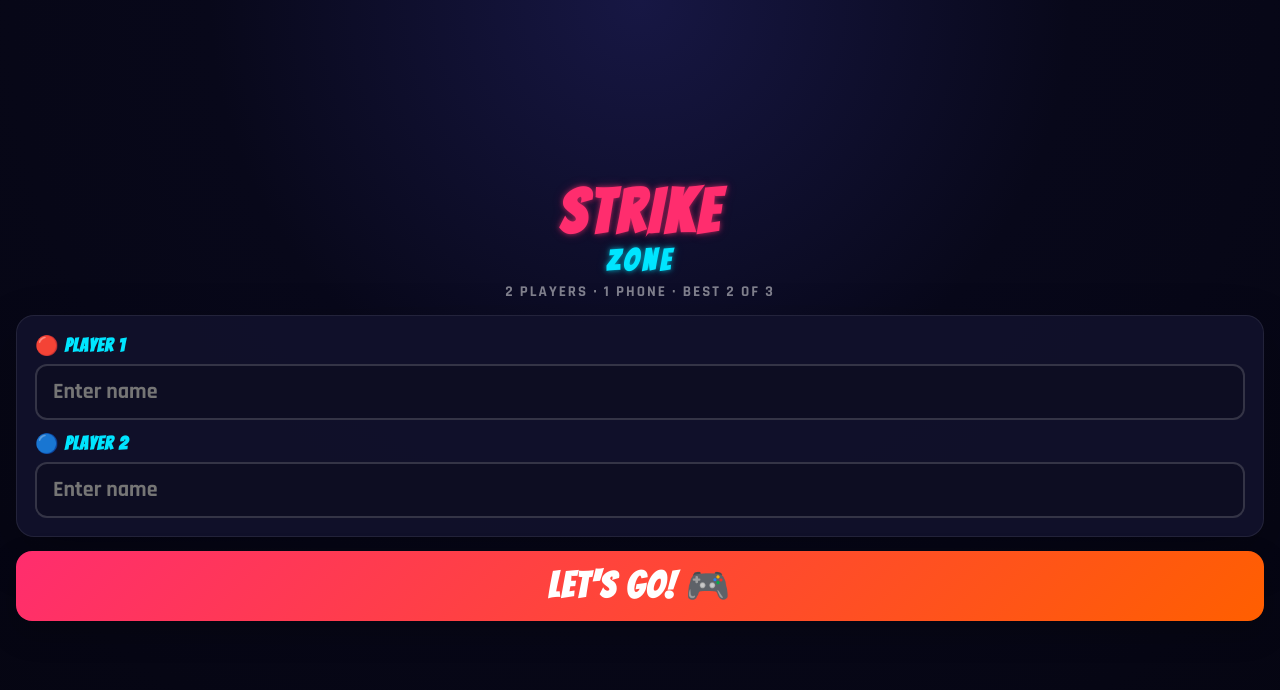
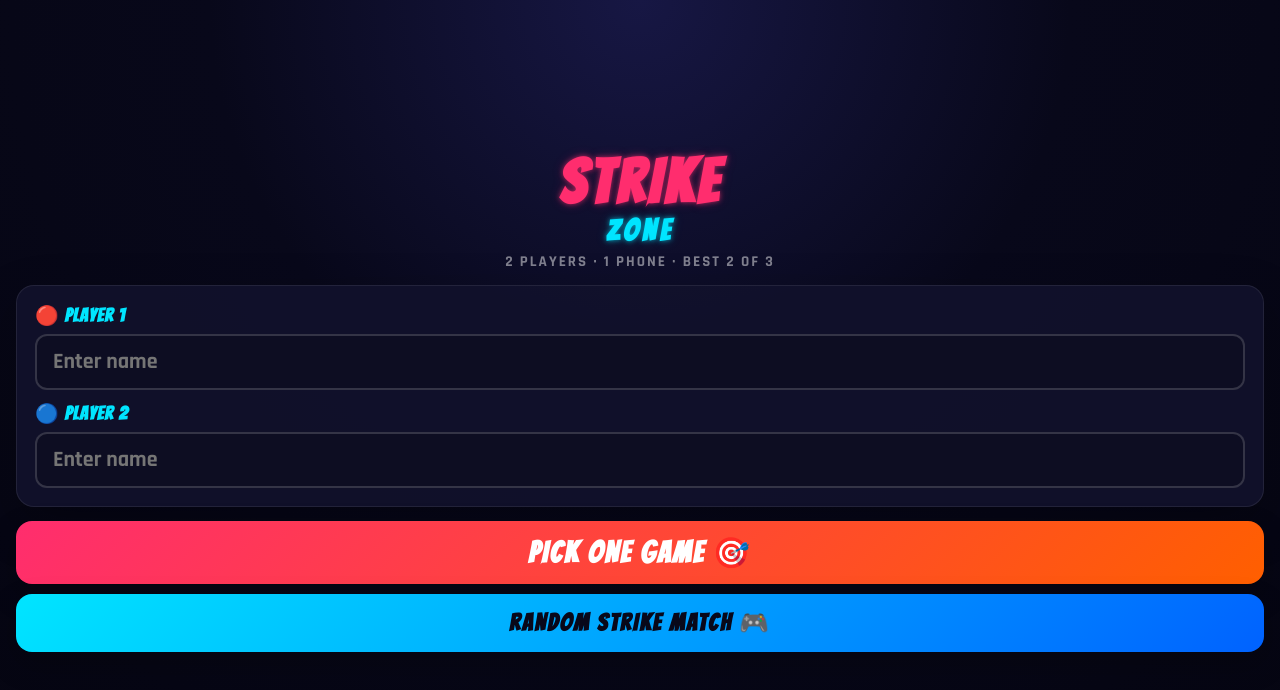
Before and after one commit to royharmon4/claude, a React (Vite) app: page / in a window 1280 px wide. Shown: the top 690 px of the page. Built offline with nearby package versions, Linux system fonts and the light colour scheme.

Commit message:
Add setup option for single game picker

```diff
--- a/src/components/SetupScreen.jsx
+++ b/src/components/SetupScreen.jsx
@@ -2,12 +2,23 @@ import { useMemo, useState } from "react"
 import { LS_NAMES } from "../constants"
 import { readStorage } from "../utils/storage"
 
-export default function SetupScreen({ history, onStart }) {
+export default function SetupScreen({ history, onStart, onChooseGame }) {
   const savedNames = useMemo(() => readStorage(LS_NAMES, []), [])
   const [names, setNames] = useState([savedNames[0] || "", savedNames[1] || ""])
 
-  const go = () => {
-    onStart(names[0].trim().slice(0, 16) || "Player 1", names[1].trim().slice(0, 16) || "Player 2")
+  const normalizedNames = () => [
+    names[0].trim().slice(0, 16) || "Player 1",
+    names[1].trim().slice(0, 16) || "Player 2",
+  ]
+
+  const startFullMatch = () => {
+    const [p1, p2] = normalizedNames()
+    onStart(p1, p2)
+  }
+
+  const chooseGame = () => {
+    const [p1, p2] = normalizedNames()
+    onChooseGame(p1, p2)
   }
 
   return (
@@ -33,7 +44,10 @@ export default function SetupScreen({ history, onStart }) {
         ))}
       </div>
 
-      <button className="btn btn-go" onClick={go} style={{ fontSize: 36 }}>LET'S GO! 🎮</button>
+      <div style={{ display: "flex", flexDirection: "column", gap: 10 }}>
+        <button className="btn btn-go" onClick={chooseGame} style={{ fontSize: 30 }}>PICK ONE GAME 🎯</button>
+        <button className="btn btn-cyan" onClick={startFullMatch} style={{ fontSize: 24 }}>RANDOM STRIKE MATCH 🎮</button>
+      </div>
 
       {history.length > 0 && (
         <div className="card" style={{ display: "flex", flexDirection: "column", gap: 6 }}>
```
